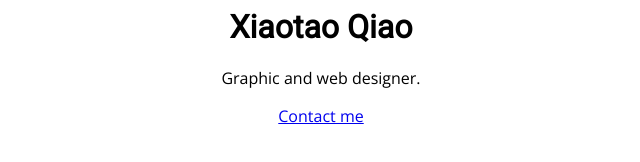
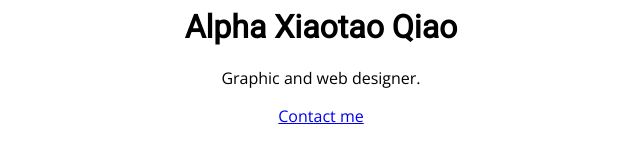
Before and after one commit to qiaoxt/xiaotaoqiao.com, a plain HTML site: page index.html in a window 1280 px wide. Shown: the whole page, without its empty margins (319-959 px from the left). Drawn offline with nearby package versions, Linux system fonts and the light colour scheme.

Commit message:
Update index.html

```diff
--- a/index.html
+++ b/index.html
@@ -18,7 +18,7 @@
 
 </head>
 <body>
-  <h1 class="CenterText">Xiaotao Qiao</h1>
+  <h1 class="CenterText">Alpha Xiaotao Qiao</h1>
   <p class="CenterText">Graphic and web designer.</p>
   <p class="CenterText"><a href="https://forms.gle/w7NmWdGaQtUrTerMA">Contact me</a></p>
 </body>
```
